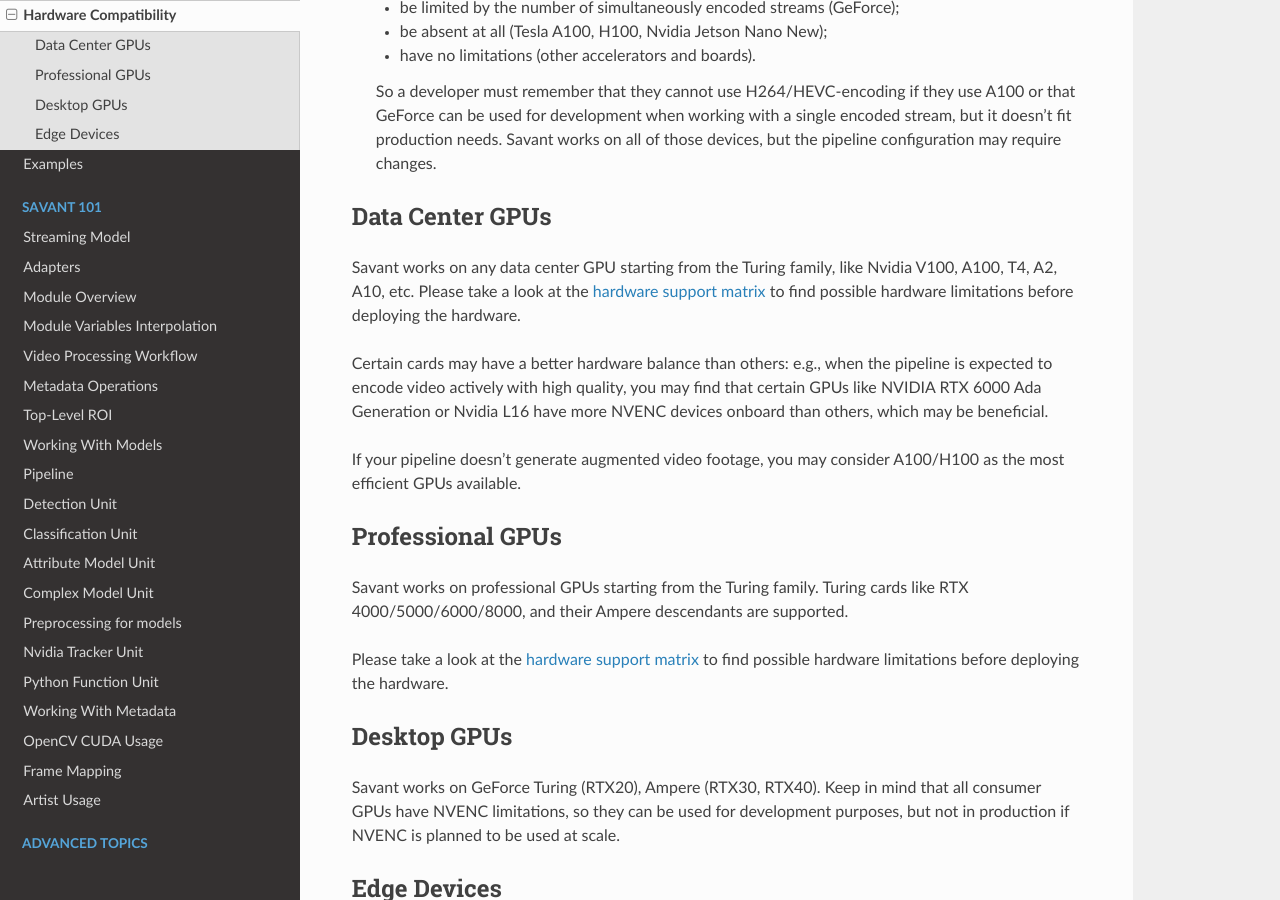
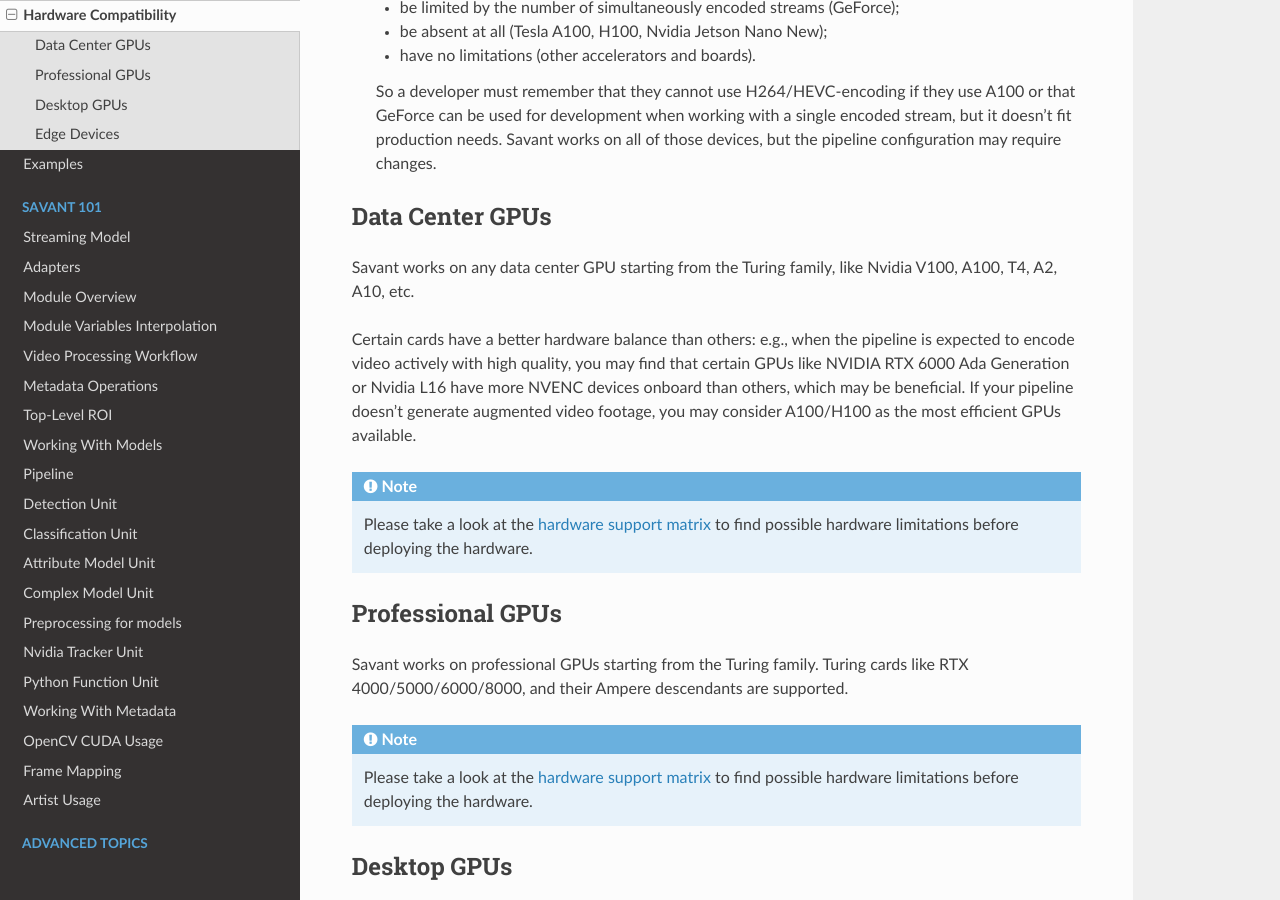
Before and after one commit to insight-platform/Savant, a Sphinx documentation site: the page built from docs/source/getting_started/2_hardware_compatibility.rst, in a window 1280 px wide and 900 px high, scrolled down 765 px. Built offline with Sphinx 7.4.7 and the Read the Docs theme 2.0.0, drawn with Linux system fonts in a browser that asks for light colours; the version number could not be read and is left out.

```diff
--- a/docs/source/getting_started/2_hardware_compatibility.rst
+++ b/docs/source/getting_started/2_hardware_compatibility.rst
@@ -22,18 +22,22 @@
 Data Center GPUs
 ----------------
 
-Savant works on any data center GPU starting from the Turing family, like Nvidia V100, A100, T4, A2, A10, etc. Please take a look at the `hardware support matrix <https://developer.nvidia.com/video-encode-and-decode-gpu-support-matrix-new>`__ to find possible hardware limitations before deploying the hardware.
+Savant works on any data center GPU starting from the Turing family, like Nvidia V100, A100, T4, A2, A10, etc.
 
-Certain cards may have a better hardware balance than others: e.g., when the pipeline is expected to encode video actively with high quality, you may find that certain GPUs like NVIDIA RTX 6000 Ada Generation or Nvidia L16 have more NVENC devices onboard than others, which may be beneficial.
+Certain cards have a better hardware balance than others: e.g., when the pipeline is expected to encode video actively with high quality, you may find that certain GPUs like NVIDIA RTX 6000 Ada Generation or Nvidia L16 have more NVENC devices onboard than others, which may be beneficial. If your pipeline doesn't generate augmented video footage, you may consider A100/H100 as the most efficient GPUs available.
 
-If your pipeline doesn't generate augmented video footage, you may consider A100/H100 as the most efficient GPUs available.
+.. note::
+
+    Please take a look at the `hardware support matrix <https://developer.nvidia.com/video-encode-and-decode-gpu-support-matrix-new>`__ to find possible hardware limitations before deploying the hardware.
 
 Professional GPUs
 -----------------
 
 Savant works on professional GPUs starting from the Turing family. Turing cards like RTX 4000/5000/6000/8000, and their Ampere descendants are supported.
 
-Please take a look at the `hardware support matrix <https://developer.nvidia.com/video-encode-and-decode-gpu-support-matrix-new>`__ to find possible hardware limitations before deploying the hardware.
+.. note::
+
+    Please take a look at the `hardware support matrix <https://developer.nvidia.com/video-encode-and-decode-gpu-support-matrix-new>`__ to find possible hardware limitations before deploying the hardware.
 
 Desktop GPUs
 ------------
```
